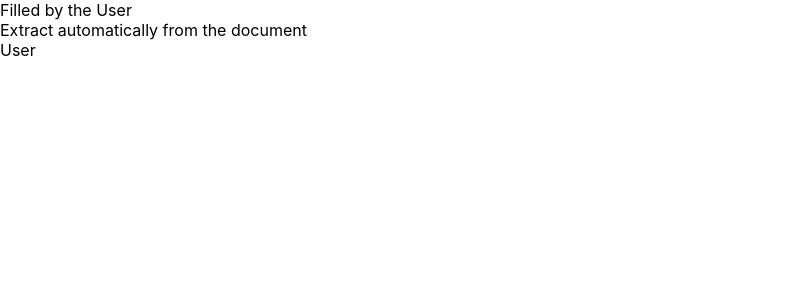
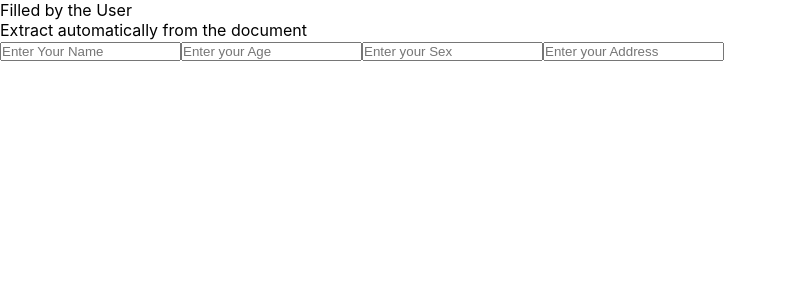
Before and after one commit to TheDa21crj/Travel, a React (Create React App) app in the folder front/: page / in a window 1280 px wide. Both pictures are taken after a click on the element "Filled by the User". Shown: the top 300 px of the page, without its empty margins (0-787 px from the left). Built offline with nearby package versions, Linux system fonts and the light colour scheme.

Commit message:
Update User.jsx

```diff
--- a/front/src/Components/User.jsx
+++ b/front/src/Components/User.jsx
@@ -1,5 +1,17 @@
 import React from "react";
 
 export default function User() {
-  return <div>User</div>;
+  return (
+    <div>
+      <input type="text" name="name" id="" placeholder="Enter Your Name" />
+      <input type="text" name="age" id="" placeholder="Enter your Age" />
+      <input type="text" name="sex" id="" placeholder="Enter your Sex" />
+      <input
+        type="text"
+        name="address"
+        id=""
+        placeholder="Enter your Address"
+      />
+    </div>
+  );
 }
```
